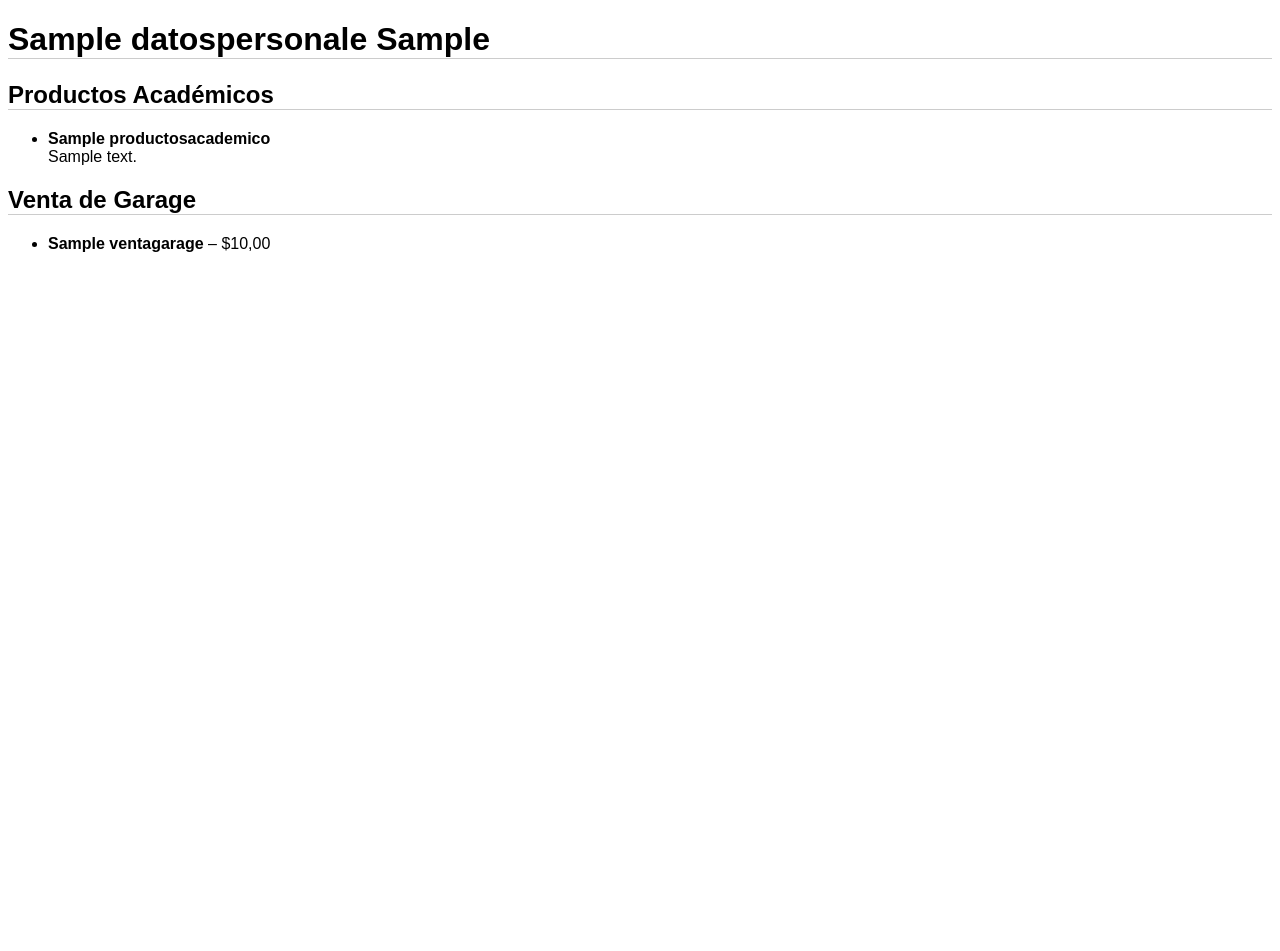
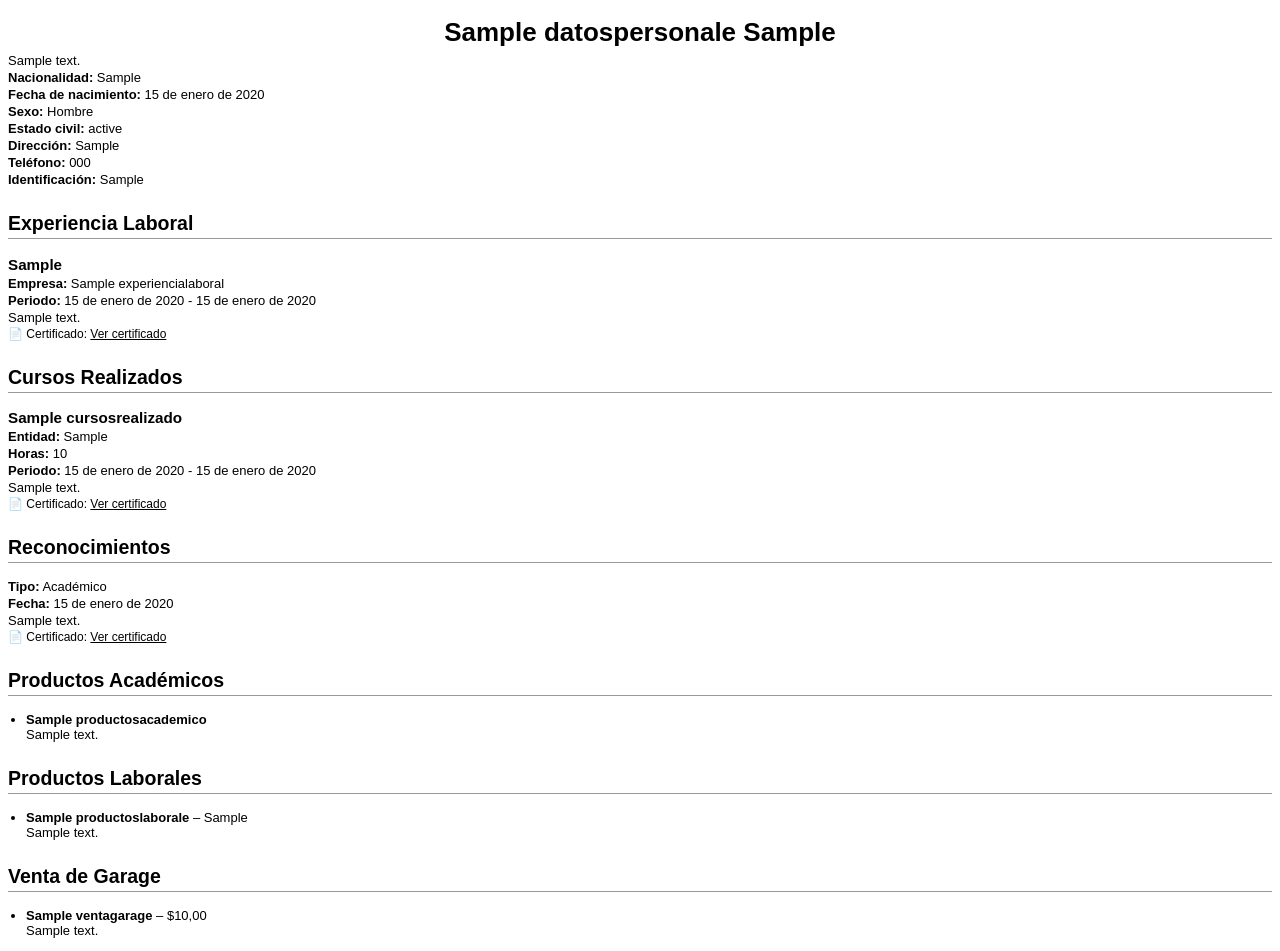
Before and after one commit to vanedelsaltos/proyecto-hoja-de-vida, a Django app: page /hoja_de_vida/imprimir/ in a window 1280 px wide. Before the commit the page ends 252 px from the top, so only its background shows below. Run offline with Django 5.2, Linux system fonts and the light colour scheme; tables that the repository leaves empty hold one stand-in row (values such as "Sample post").

Commit message:
Subir como se vería cunado se quiera imprimir la hoja de vida

```diff
--- a/hojadevida/templates/imprimir.html
+++ b/hojadevida/templates/imprimir.html
@@ -3,24 +3,156 @@
 <head>
     <meta charset="UTF-8">
     <title>Hoja de Vida</title>
+
     <style>
         body {
             font-family: Arial, sans-serif;
+            font-size: 13px;
+            color: #000;
         }
-        h1, h2 {
-            border-bottom: 1px solid #ccc;
+
+        h1 {
+            text-align: center;
+            margin-bottom: 5px;
+        }
+
+        h2 {
+            margin-top: 25px;
+            border-bottom: 1px solid #999;
+            padding-bottom: 3px;
+        }
+
+        h3 {
+            margin-bottom: 3px;
+        }
+
+        p {
+            margin: 2px 0;
+        }
+
+        .section {
+            margin-bottom: 15px;
+        }
+
+        .cert-link {
+            font-size: 12px;
+        }
+
+        .cert-link a {
+            color: #000;
+            text-decoration: underline;
+        }
+
+        ul {
+            padding-left: 18px;
         }
     </style>
 </head>
 <body>
 
-{% if perfil %}
+<!-- =========================
+     DATOS PERSONALES
+========================= -->
 <h1>{{ perfil.nombres }} {{ perfil.apellidos }}</h1>
-{% else %}
-<h1>Hoja de Vida</h1>
+
+<div class="section">
+    {% if perfil.descripcionperfil %}
+        <p>{{ perfil.descripcionperfil }}</p>
     {% endif %}
 
+    <p><strong>Nacionalidad:</strong> {{ perfil.nacionalidad }}</p>
+    <p><strong>Fecha de nacimiento:</strong> {{ perfil.fechanacimiento }}</p>
+    <p><strong>Sexo:</strong> {{ perfil.get_sexo_display }}</p>
+    <p><strong>Estado civil:</strong> {{ perfil.estadocivil }}</p>
+    <p><strong>Dirección:</strong> {{ perfil.direcciondomiciliaria }}</p>
+    <p><strong>Teléfono:</strong> {{ perfil.telefonoconvencional }}</p>
+    <p><strong>Identificación:</strong> {{ perfil.numerocedula }}</p>
+</div>
+
+<!-- =========================
+     EXPERIENCIA LABORAL
+========================= -->
+<h2>Experiencia Laboral</h2>
+
+{% for e in experiencias %}
+<div class="section">
+    <h3>{{ e.cargo_desempenado }}</h3>
+    <p><strong>Empresa:</strong> {{ e.nombre_empresa }}</p>
+    <p><strong>Periodo:</strong> {{ e.fecha_inicio_gestion }} -
+        {% if e.fecha_fin_gestion %}{{ e.fecha_fin_gestion }}{% else %}Actualidad{% endif %}
+    </p>
+
+    <p>{{ e.descripcion_funciones }}</p>
+
+    {% if e.certificado %}
+        <p class="cert-link">
+            📄 Certificado:
+            <a href="{{ e.certificado.url }}" target="_blank">
+                Ver certificado
+            </a>
+        </p>
+    {% endif %}
+</div>
+{% empty %}
+<p>No hay experiencia registrada</p>
+{% endfor %}
+
+<!-- =========================
+     CURSOS REALIZADOS
+========================= -->
+<h2>Cursos Realizados</h2>
+
+{% for c in cursos %}
+<div class="section">
+    <h3>{{ c.nombrecurso }}</h3>
+    <p><strong>Entidad:</strong> {{ c.entidadpatrocinadora }}</p>
+    <p><strong>Horas:</strong> {{ c.totalhoras }}</p>
+    <p><strong>Periodo:</strong> {{ c.fechainicio }} - {{ c.fechafin }}</p>
+
+    <p>{{ c.descripcioncurso }}</p>
+
+    {% if c.certificado %}
+        <p class="cert-link">
+            📄 Certificado:
+            <a href="{{ c.certificado.url }}" target="_blank">
+                Ver certificado
+            </a>
+        </p>
+    {% endif %}
+</div>
+{% empty %}
+<p>No hay cursos registrados</p>
+{% endfor %}
+
+<!-- =========================
+     RECONOCIMIENTOS
+========================= -->
+<h2>Reconocimientos</h2>
+
+{% for r in reconocimientos %}
+<div class="section">
+    <p><strong>Tipo:</strong> {{ r.tiporeconocimiento }}</p>
+    <p><strong>Fecha:</strong> {{ r.fechareconocimiento }}</p>
+    <p>{{ r.descripcionreconocimiento }}</p>
+
+    {% if r.certificado %}
+        <p class="cert-link">
+            📄 Certificado:
+            <a href="{{ r.certificado.url }}" target="_blank">
+                Ver certificado
+            </a>
+        </p>
+    {% endif %}
+</div>
+{% empty %}
+<p>No hay reconocimientos registrados</p>
+{% endfor %}
+
+<!-- =========================
+     PRODUCTOS ACADÉMICOS
+========================= -->
 <h2>Productos Académicos</h2>
+
 <ul>
 {% for p in productos_academicos %}
     <li>
@@ -32,11 +164,32 @@
 {% endfor %}
 </ul>
 
+<!-- =========================
+     PRODUCTOS LABORALES
+========================= -->
+<h2>Productos Laborales</h2>
+
+<ul>
+{% for p in productos_laborales %}
+    <li>
+        <strong>{{ p.nombreproducto }}</strong> – {{ p.tipoproducto }} <br>
+        {{ p.descripcion }}
+    </li>
+{% empty %}
+    <li>No hay productos laborales</li>
+{% endfor %}
+</ul>
+
+<!-- =========================
+     VENTA DE GARAGE
+========================= -->
 <h2>Venta de Garage</h2>
+
 <ul>
 {% for v in ventas %}
     <li>
-            <strong>{{ v.nombreproducto }}</strong> – ${{ v.valordelbien }}
+        <strong>{{ v.nombreproducto }}</strong> – ${{ v.valordelbien }} <br>
+        {{ v.descripcion }}
     </li>
 {% empty %}
     <li>No hay productos en venta</li>
```
Lines whose indentation alone changed are shown as unchanged.
